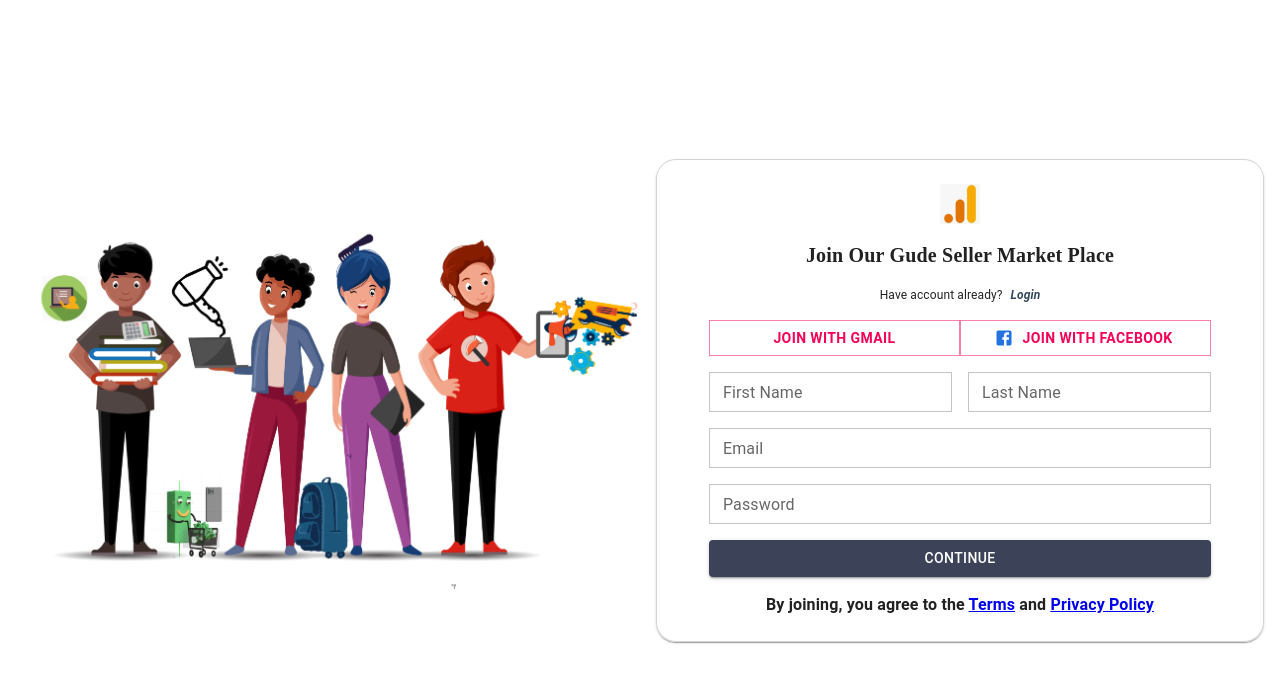
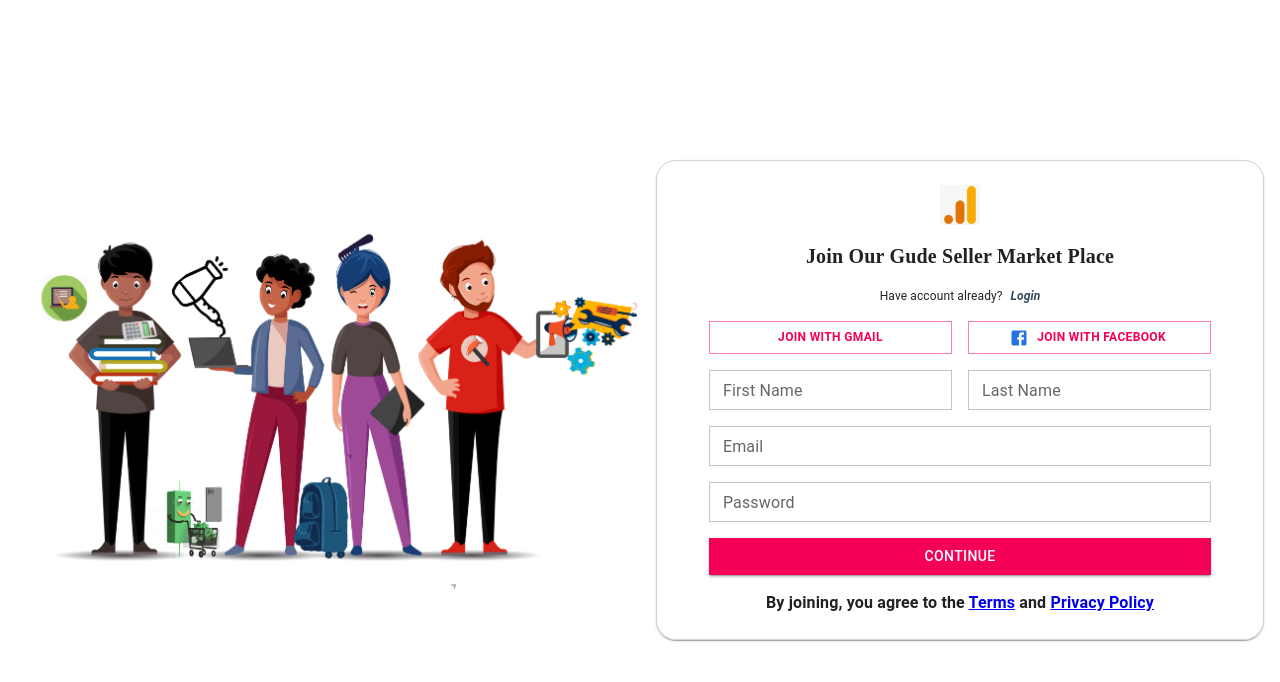
Before and after one commit to Kamzen/gude-v2, a React (Create React App) app: page /register in a window 1280 px wide. Shown: the top 682 px of the page. Built offline with nearby package versions, Linux system fonts and the light colour scheme.

Commit message:
Update RegisterUser.jsx

```diff
--- a/src/pages/Auth/RegisterUser.jsx
+++ b/src/pages/Auth/RegisterUser.jsx
@@ -51,7 +51,7 @@ const RegisterUser = () => {
                     ml: 1,
                     fontStyle: "italic",
                     fontWeight: "bolder",
-                    color: "#34495E",
+                    color: "#34495E"
                   }}
                 >
                   Login
@@ -59,13 +59,15 @@ const RegisterUser = () => {
               </Typography>
             </Stack>
 
-            <Grid container>
+            <Stack>
+              <Grid container spacing={2}>
                 <Grid item xs={12} md={6}>
                   <Button
                     variant="outlined"
                     fullWidth
                     sx={{
                       fontWeight: "bolder",
+                      fontSize: 12
                     }}
                   >
                     Join with gmail
@@ -77,6 +79,7 @@ const RegisterUser = () => {
                     fullWidth
                     sx={{
                       fontWeight: "bolder",
+                      fontSize: 12
                     }}
                     startIcon={<FacebookIcon sx={{ color: "#2374E1" }} />}
                   >
@@ -84,13 +87,14 @@ const RegisterUser = () => {
                   </Button>
                 </Grid>
               </Grid>
+            </Stack>
             <Formik
               initialValues={{
                 email: "",
                 password: "",
                 status: "",
                 firstName: "",
-                lastName: "",
+                lastName: ""
               }}
               validationSchema={Yup.object().shape({
                 email: Yup.string()
@@ -99,7 +103,7 @@ const RegisterUser = () => {
                 password: Yup.string().required("Please enter password"),
                 status: Yup.string().required("Please select status"),
                 firstName: Yup.string().required("Please enter first name"),
-                lastName: Yup.string().required("Please enter last name"),
+                lastName: Yup.string().required("Please enter last name")
               })}
             >
               {(formik) => {
@@ -163,11 +167,8 @@ const RegisterUser = () => {
                         <Button
                           variant="contained"
                           type="submit"
-                          sx={{
-                            width: "100%",
-                            borderRadius: 1,
-                            backgroundColor: "secondary.main",
-                          }}
+                          sx={{ backgroundColor: "primary.main" }}
+                          fullWidth
                         >
                           Continue
                         </Button>
```
Lines whose indentation alone changed are shown as unchanged.
